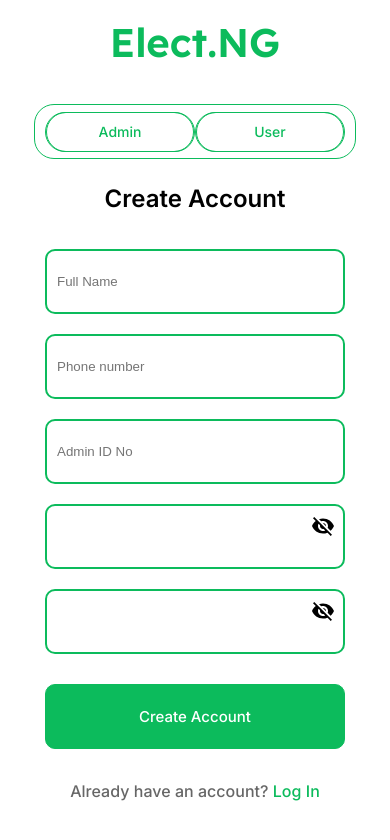
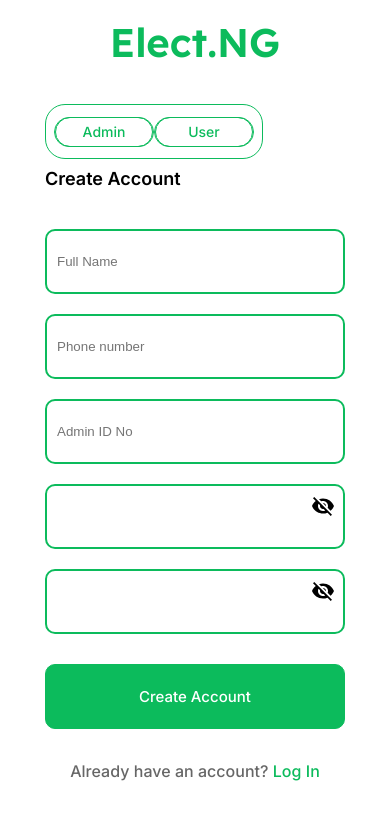
Before and after one commit to harteyhitman/voting-system, a React (Vite) app: page /Login/Admin in a window 390 px wide. Shown: the top 840 px of the page. Built offline with nearby package versions, Linux system fonts and the light colour scheme; a web font is replaced by a local one.

Commit message:
votingsystem

```diff
--- a/src/Mobile.scss
+++ b/src/Mobile.scss
@@ -7,12 +7,7 @@
     }
 
     .ballot-cont{
-        background: url('../src/assets/welcome-background.png');
-        background-size: cover;
-        background-repeat: no-repeat;
-        background-position: center;
-        height: 100vh;
-        max-width: 100%;
+        margin-top: 10px;
     }
 
     .cast-your-vote {
@@ -138,6 +133,14 @@ img {
         font-size: 40px;
         margin-bottom: 30px;
     }
+.flex-left-toggle{
+    display: flex;
+    flex-direction: column;
+    justify-content: flex-start;
+    align-items: flex-start;
+    margin: 0;
+    align-self: flex-start;
+}
     button{
         width: 300px;
         margin: 30px 0px;
@@ -213,4 +216,64 @@ border-radius: 10px;
 background: #FFF;
 box-shadow: 0px 4px 4px 0px rgba(0, 0, 0, 0.25);
 }
+
+.toggle-min {
+    display: flex;
+    // width: 250px;
+    height: 55px;
+    padding: 8px;
+    justify-content: center;
+    align-items: center;
+    margin-bottom: 20px;
+    // gap: 10px;
+    flex-shrink: 0;
+    border-radius: 20px;
+    border: 1px solid #0CBB5C;
+    background: #FFF;
+
+    :first-child {
+        display: flex;
+        justify-content: center;
+        align-items: center;
+        color: #0CBB5C;
+        text-align: center;
+        font-family: 'Inter';
+        font-size: 12px;
+        font-style: normal;
+        font-weight: 500;
+        line-height: normal;
+        border: 1px solid #0CBB5C;
+        border-radius: 50px;
+        width: 100px;
+        height: 30px;
+    }
+
+    :last-child {
+        display: flex;
+        justify-content: center;
+        align-items: center;
+        color: #0CBB5C;
+        text-align: center;
+        font-family: 'Inter';
+        font-size: 14px;
+        font-style: normal;
+        font-weight: 500;
+        line-height: normal;
+        border: 1px solid #0CBB5C;
+        border-radius: 50px;
+        width: 100px;
+        height: 30px;
+        transition: ease-in-out;
+    }
 }
+.admin-con form .data-container h2 {
+    margin-bottom: 50px;
+    color: #000;
+    text-align: center;
+    font-family: "Inter";
+    font-size: 18px;
+    font-style: normal;
+    font-weight: 600;
+    line-height: 0px;
+}
+}
--- a/src/authpages/AdminAccount.jsx
+++ b/src/authpages/AdminAccount.jsx
@@ -38,8 +38,11 @@ const Admin = () => {
 
             <form onSubmit={handlesubmitUser}>
                 <div className="data-container">
+                    <div className="flex-left-toggle">
                     <ToggleMin />
                     <h2>Create Account </h2>
+                    </div>
+
                     <div className="forms">
                         <input type="text" placeholder='Full Name' />
                         <input
--- a/src/authpages/UserAccount.jsx
+++ b/src/authpages/UserAccount.jsx
@@ -41,8 +41,11 @@ const UserAccount = () => {
 
             <form onSubmit={handlesubmitUser}>
                 <div className="data-container">
-                    <ToggleMin />
+                    <div className="flex-left-toggle">
+                        <ToggleMin />
                     <h2>Create Account </h2>
+                    </div>
+
                     <div className="forms">
                         <input type="text" placeholder='Full Name' required />
                         <input
```
Also changed, not shown: src/assets/lower.png (added), src/assets/upper.png (added).
